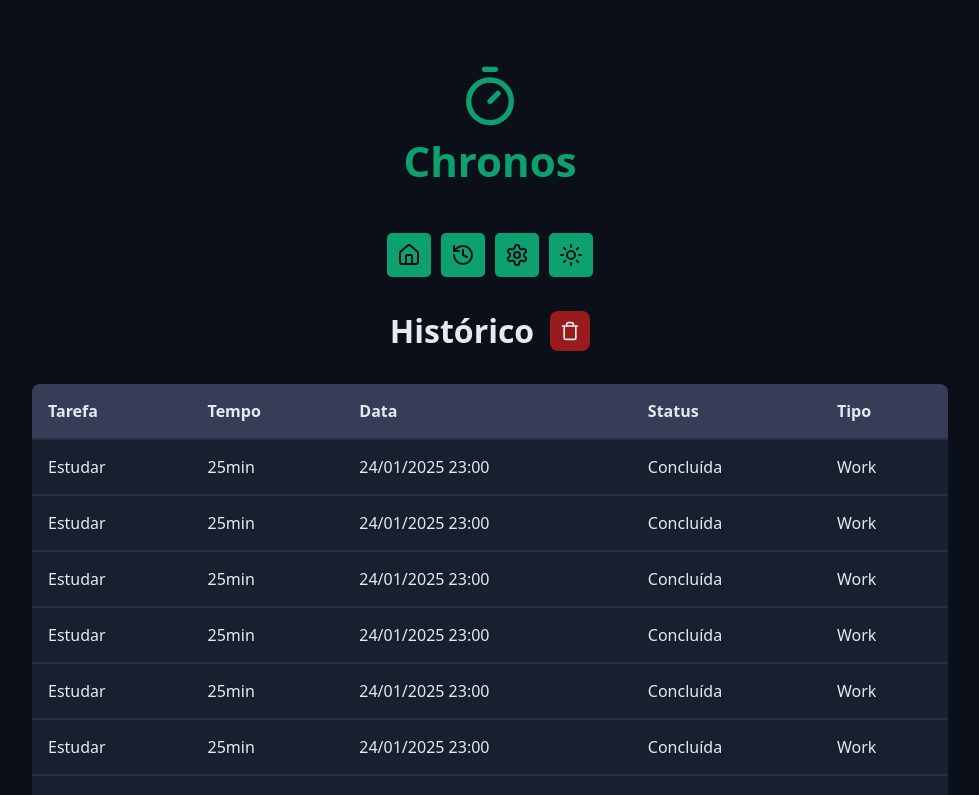
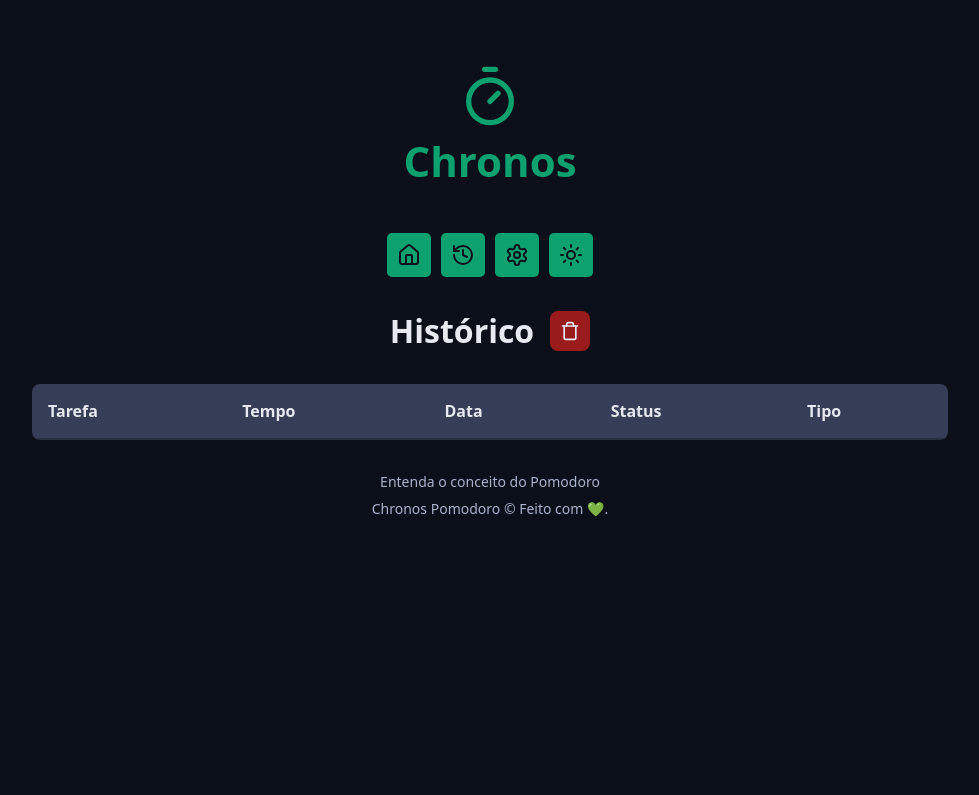
Before and after one commit to atomsdeveloper/chronos-pomodoro, a React (Vite) app: page /history in a window 1280 px wide. Shown: the top 795 px of the page, without its empty margins (150-1129 px from the left). Built offline with nearby package versions, Linux system fonts and the light colour scheme.

Commit message:
feat: insert in table real datas of state

```diff
--- a/src/components/TableHistory/index.tsx
+++ b/src/components/TableHistory/index.tsx
@@ -1,6 +1,9 @@
+import { useTaskContext } from '../../contexts/TaskContext/useTaskContext';
 import styles from './styles.module.css';
 
 export function TableHistory() {
+  const { state } = useTaskContext();
+
   return (
     <section className={styles.container}>
       <table>
@@ -14,14 +17,14 @@ export function TableHistory() {
           </tr>
         </thead>
         <tbody>
-          {Array.from({ length: 20 }).map((_, index) => {
+          {state.tasks.map(task => {
             return (
-              <tr key={index}>
-                <td>Estudar</td>
-                <td>25min</td>
-                <td>24/01/2025 23:00</td>
-                <td>Concluída</td>
-                <td>Work</td>
+              <tr key={task.id}>
+                <td>{task.name}</td>
+                <td>{task.duration}min</td>
+                <td>{new Date(task.startDate).toISOString()}</td>
+                <td>{task.interruptDate}</td>
+                <td>{task.type}</td>
               </tr>
             );
           })}
```
